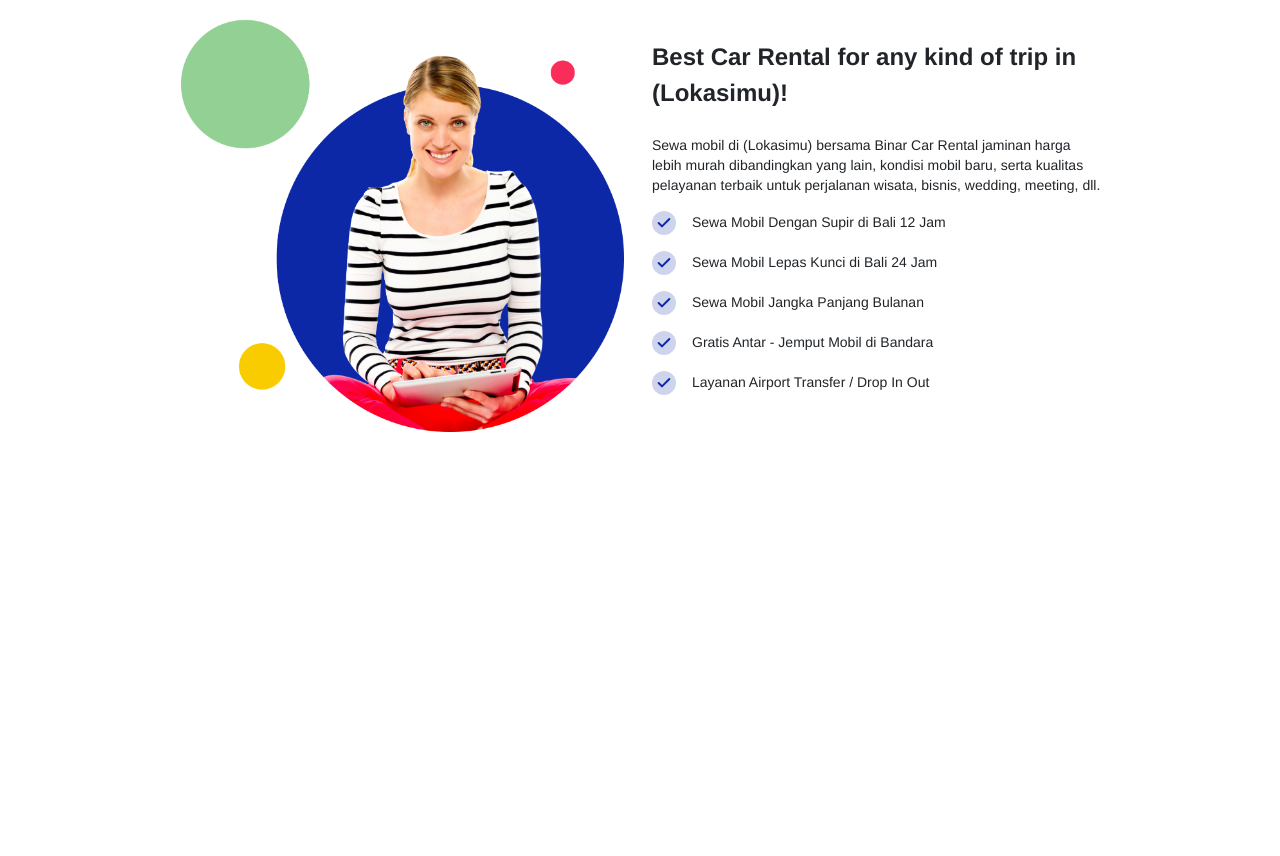
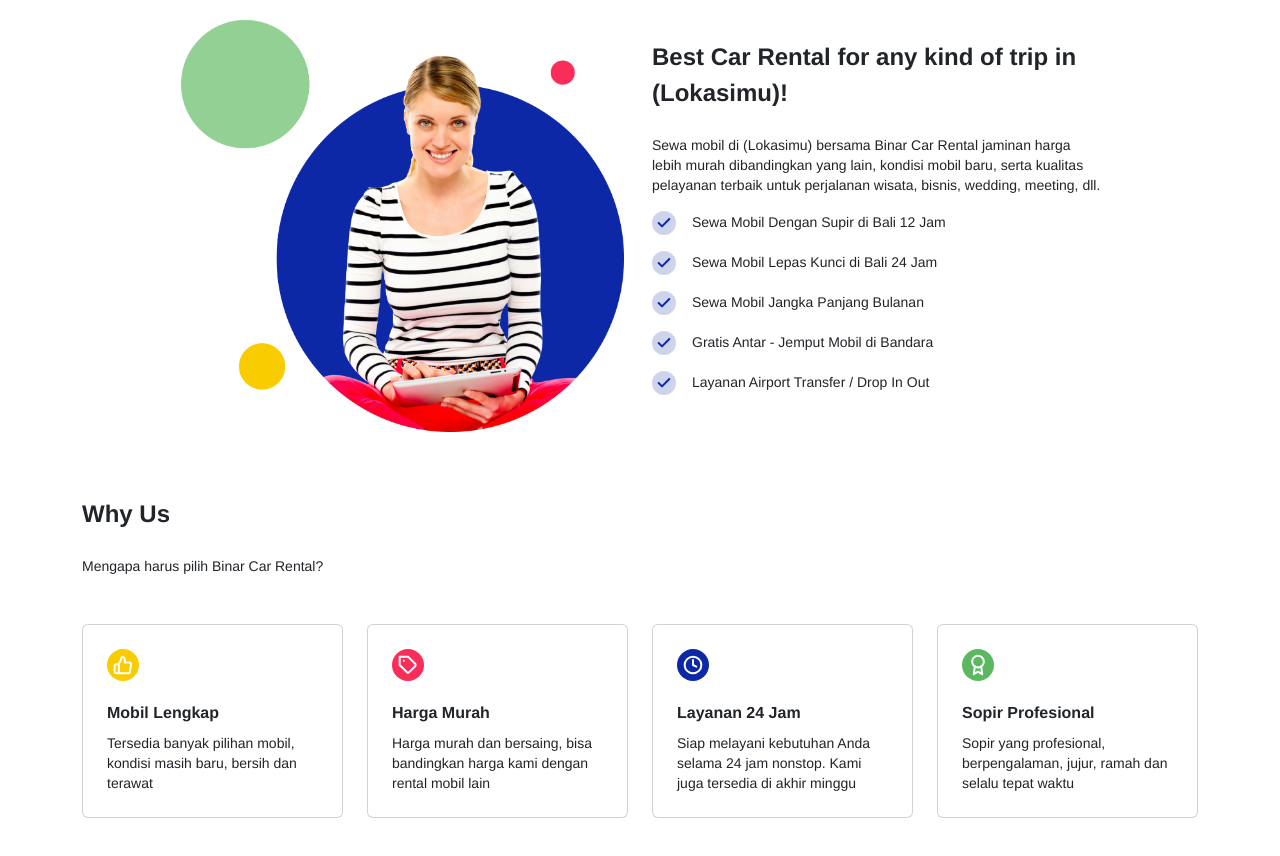
Before and after one commit to ancr18/FSW2-CH1-CG1, a plain HTML site: page index.html in a window 1280 px wide. Shown: the part 460-1316 px from the top of the page. Before the commit the page ends 956 px from the top, so only its background shows below. Drawn offline with nearby package versions, Linux system fonts and the light colour scheme.

Commit message:
membuat why us section

```diff
--- a/index.html
+++ b/index.html
@@ -30,10 +30,10 @@
                 <div class="collapse navbar-collapse" id="navbarNav">
                     <ul class="navbar-nav ms-auto">
                         <li class="nav-item mx-2">
-                            <a class="nav-link active" aria-current="page" href="#">Our Services</a>
+                            <a class="nav-link active" aria-current="page" href="#service-section">Our Services</a>
                         </li>
                         <li class="nav-item mx-2">
-                            <a class="nav-link active" href="#">Why Us</a>
+                            <a class="nav-link active" href="#why-us-section">Why Us</a>
                         </li>
                         <li class="nav-item mx-2">
                             <a class="nav-link active" href="#">Testimonial</a>
@@ -50,17 +50,16 @@
                 </div>
             </div>
         </nav>
-
     <!-- /navbar  -->
 
-    <!-- hero section -->
+    <!-- hero-section -->
     <section id="hero">
         <div class="container">
             <div class="row">
 
                 <div class="col-md-6 col-sm-12 hero-tagline my-auto">
                     <h1 class="h1">Sewa & Rental Mobil Terbaik di kawasan (Lokasimu)</h1>
-                    <p>Selamat datang di Binar Car Rental. Kami menyediakan mobil kualitas terbaik dengan harga terjangkau. Selalu melayani kebutuhanmu untuk sewa mobil selama 24 jam.</p>
+                    <p class="sub-title my-3">Selamat datang di Binar Car Rental. Kami menyediakan mobil kualitas terbaik dengan harga terjangkau. Selalu melayani kebutuhanmu untuk sewa mobil selama 24 jam.</p>
                     <button class="btn-sewa fw-bold">Mulai Sewa Mobil</button>
                 </div>
 
@@ -71,10 +70,9 @@
             </div>
         </div>
     </section>
+    <!-- /hero-section -->
 
-    <!-- /hero section -->
-
-    <!-- our service -->
+    <!-- service-section -->
 
     <section class="services-section my-5" id="services-section">
         <div class="container">
@@ -100,8 +98,60 @@
             </div>
         </div>
     </section>
+    <!-- /service-section -->
 
-    <!-- /our service -->
+    <!-- why-us-section -->
+    <section class="why-us-section my-5" id="why-us-section">
+        <div class="container">
+            <div class="row">
+
+                <div class="col-md-12">
+                    <h2 class="h2">Why Us</h2>
+                    <p class="sub-title mb-5">Mengapa harus pilih Binar Car Rental?</p>
+                </div>
+
+                <div class="col-md-3 col-sm-12 mb-3">
+                    <div class="card p-2">
+                        <div class="card-body">
+                            <img src="assets/images/icon_like.svg" width="32" class="item-card mb-4" alt="">
+                            <h6 class="card-subtitle item-card mb-2">Mobil Lengkap</h6>
+                            <p class="card-text">Tersedia banyak pilihan mobil, kondisi masih baru, bersih dan terawat</p>
+                        </div>
+                    </div>
+                </div>
+                <div class="col-md-3 col-sm-12 mb-3">
+                    <div class="card p-2">
+                        <div class="card-body">
+                            <img src="assets/images/icon_price.svg" width="32" class="item-card mb-4" alt="">
+                            <h6 class="card-subtitle item-card mb-2">Harga Murah</h6>
+                            <p class="card-text">Harga murah dan bersaing, bisa bandingkan harga kami dengan rental mobil lain</p>
+                        </div>
+                    </div>
+                </div>
+                <div class="col-md-3 col-sm-12 mb-3">
+                    <div class="card p-2">
+                        <div class="card-body">
+                            <img src="assets/images/icon_24hrs.svg" width="32" class="item-card mb-4" alt="">
+                            <h6 class="card-subtitle item-card mb-2">Layanan 24 Jam</h6>
+                            <p class="card-text">Siap melayani kebutuhan Anda selama 24 jam nonstop. Kami juga tersedia di akhir minggu</p>
+                        </div>
+                    </div>
+                </div>
+                <div class="col-md-3 col-sm-12 mb-3">
+                    <div class="card p-2">
+                        <div class="card-body">
+                            <img src="assets/images/icon_professional.svg" width="32" class="item-card mb-4" alt="">
+                            <h6 class="card-subtitle item-card mb-2">Sopir Profesional</h6>
+                            <p class="card-text">Sopir yang profesional, berpengalaman, jujur, ramah dan selalu tepat waktu</p>
+                        </div>
+                    </div>
+                </div>
+
+            </div>
+        </div>
+    </section>
+    <!-- /why-us-section -->
+
 
 
 
--- a/style.css
+++ b/style.css
@@ -96,8 +96,31 @@
 }
 /* /service-section */
 
+/* why-us-section */
+
+.sub-title{
+  font-size: 14px;
+  line-height: 20px;
+}
+
+.card-subtitle{
+  font-size: 16px;
+  line-height: 24px;
+  font-weight: 700;
+}
+.card-text{
+  font-size: 14px;
+  line-height: 20px;
+}
+
+/* /why-us-section */
+
 @media (max-width: 575.98px){
   .hero-tagline p{
     width: 100%;
   }
+
+  .card-text{
+    width: 90%;
+  }
 }
```
